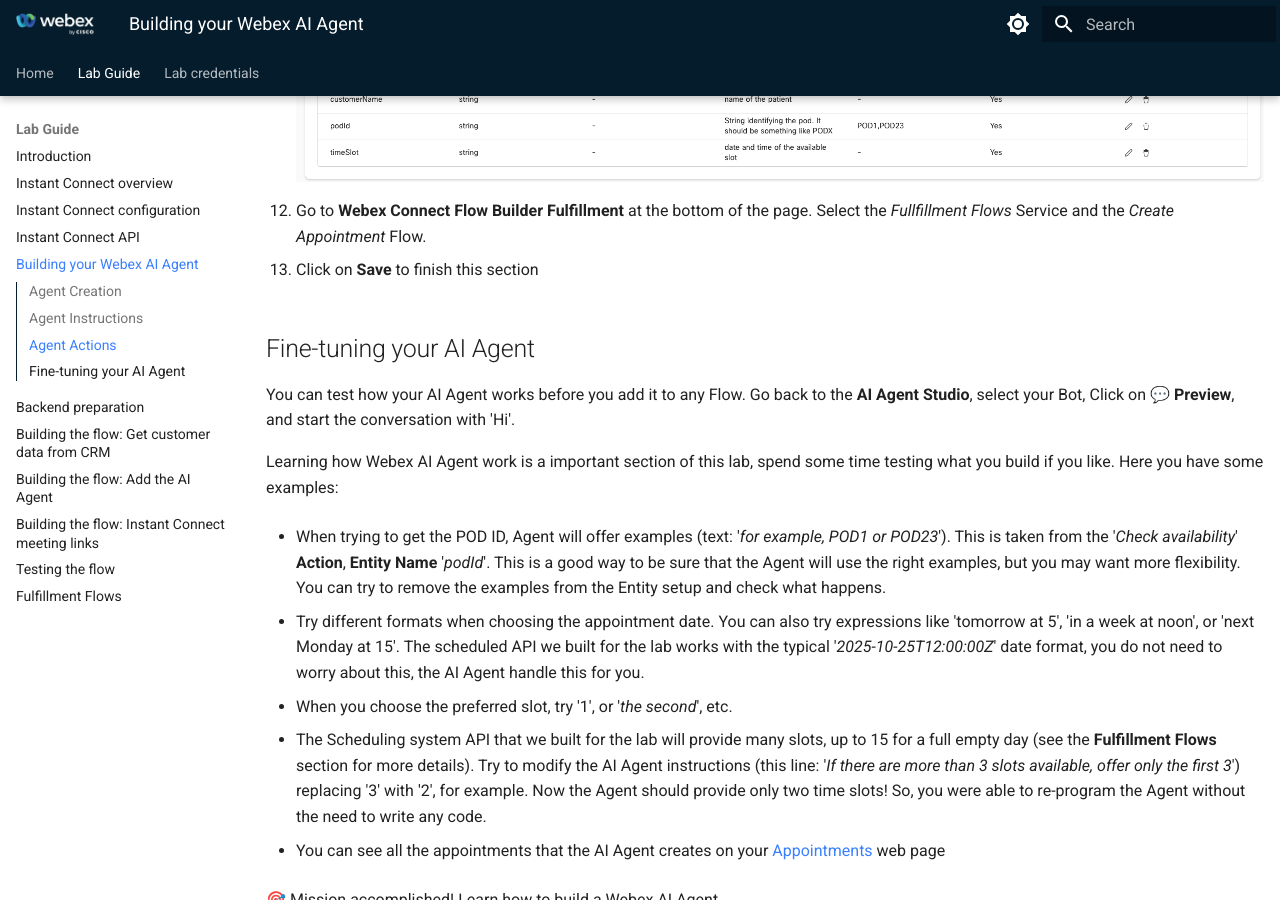
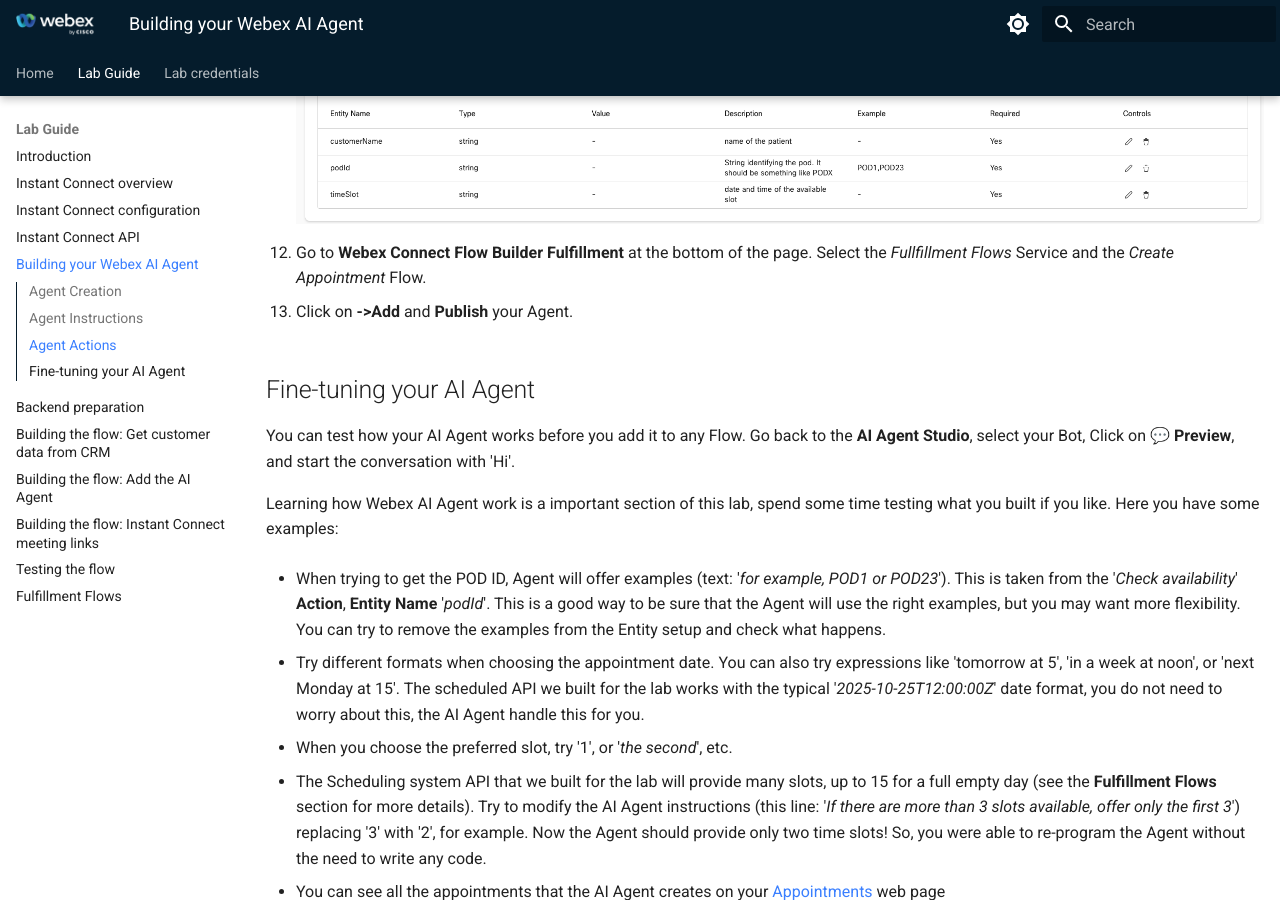
Before and after one commit to WebexCC-SA/LAB-2857, an MkDocs documentation site: the page built from docs/04-ai-agent-create.md, in a window 1280 px wide and 900 px high, scrolled down 6203 px. Built offline with MkDocs 1.6.1 and Material for MkDocs 9.7.7, drawn with Linux system fonts in a browser that asks for light colours; some of the changed text lies outside the part shown.

Commit message:
better create agent

```diff
--- a/docs/04-ai-agent-create.md
+++ b/docs/04-ai-agent-create.md
@@ -80,6 +80,8 @@
 
 It is a good practice to use markdown to get better results. In [this link](https://help.webex.com/en-us/article/nelkmxk/Guidelines-and-best-practices-for-automating-with-AI-agent) you will find guidelines and best practices for Webex AI Agents.
 
+Save your changes before moving on.
+
 
 ## Agent Actions
 
@@ -160,7 +162,7 @@
     ![Check Availability Action](images/action-availability.png)
 
 
-6. Go to **Webex Connect Flow Builder Fulfillment** at the bottom of the page. Select the _Fullfillment Flows_ Service and the _Check Availability_ Flow.
+6. Go to **Webex Connect Flow Builder Fulfillment** at the bottom of the page. Select the _Fullfillment Flows_ Service and the _Check Availability_ Flow. Click on **->Add**
 
     To save you time, these flows have been preloaded into the system. You can read a description later in the lab, in the _Fulfillment Flows_ section.
 
@@ -231,13 +233,13 @@
 
 12. Go to **Webex Connect Flow Builder Fulfillment** at the bottom of the page. Select the _Fullfillment Flows_ Service and the _Create Appointment_ Flow.
 
-13. Click on **Save** to finish this section
+13. Click on **->Add** and **Publish** your Agent.
 
 ## Fine-tuning your AI Agent
 
 You can test how your AI Agent works before you add it to any Flow. Go back to the **AI Agent Studio**, select your Bot, Click on 💬 **Preview**, and start the conversation with 'Hi'.
 
-Learning how Webex AI Agent work is a important section of this lab, spend some time testing what you build if you like. Here you have some examples:
+Learning how Webex AI Agent work is a important section of this lab, spend some time testing what you built if you like. Here you have some examples:
 
 - When trying to get the POD ID, Agent will offer examples (text: '_for example, POD1 or POD23_'). This is taken from the '_Check availability_' **Action**, **Entity Name** '_podId_'. This is a good way to be sure that the Agent will use the right examples, but you may want more flexibility. You can try to remove the examples from the Entity setup and check what happens.
 
```
